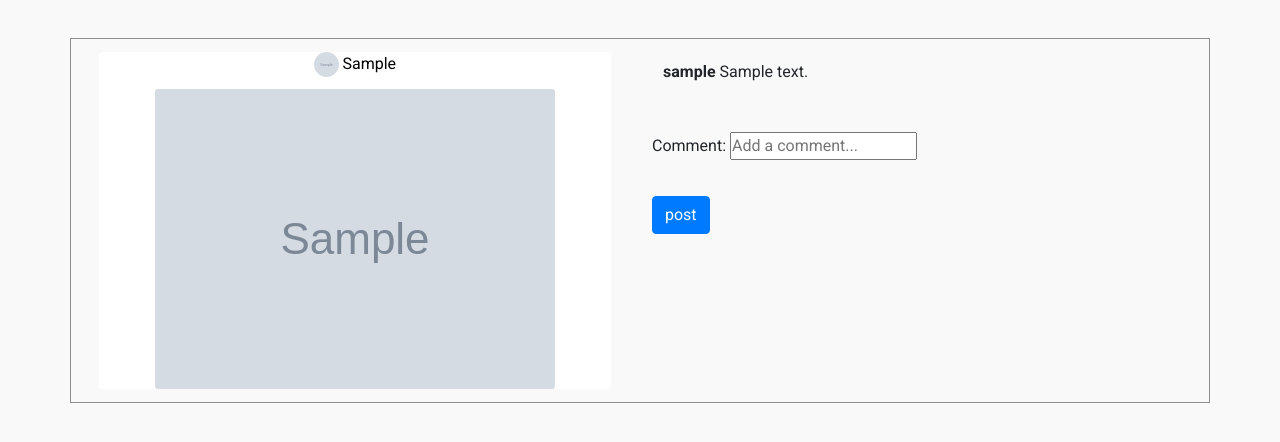
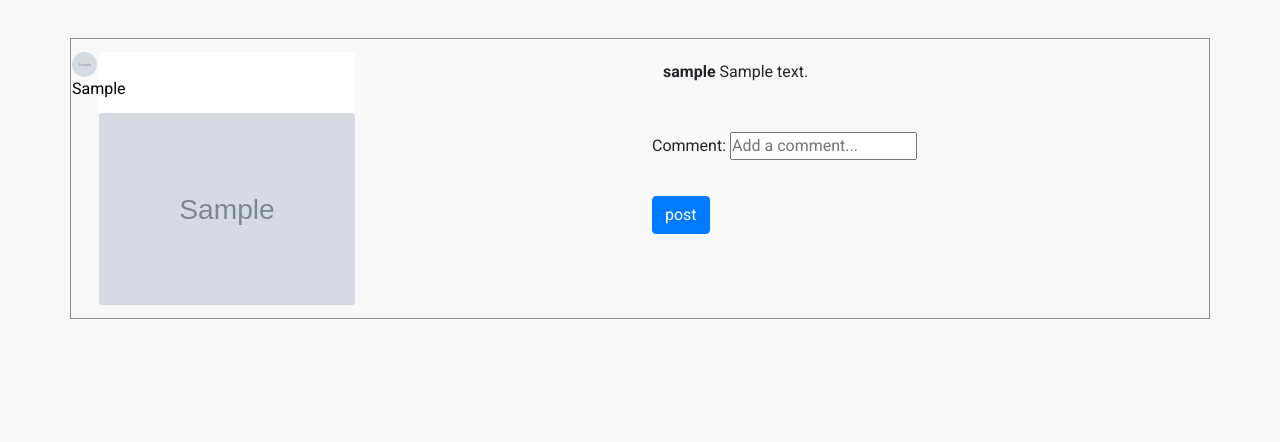
Before and after one commit to JoyChristine/Instagram, a Django app: page /post/1/ in a window 1280 px wide. Shown: the part 61-503 px from the top of the page. Run offline with Django 4.2, Linux system fonts and the light colour scheme; a user stored in the database is signed in; tables that the repository leaves empty hold one stand-in row (values such as "Sample post"); grey boxes marked "Sample" are stand-in pictures; some libraries are stand-ins or nearby versions; some web fonts are replaced.

```diff
--- a/app/templates/app/comment.html
+++ b/app/templates/app/comment.html
@@ -6,8 +6,8 @@
 
         <div class="row" id="comment-row">
             <div class="col-md-6" >
-                <div class="card" style="width:40vw;">
-                    <div class="card-title">
+                <div class="card" style="width:20vw;">
+                    <div class="card-title" id="card-title">
                         {% if user.profile.profile_picture %}
                         <img    class="rounded-circle"   height="25" width="25" src="{{ user.profile.profile_picture.url }}">
 
```
